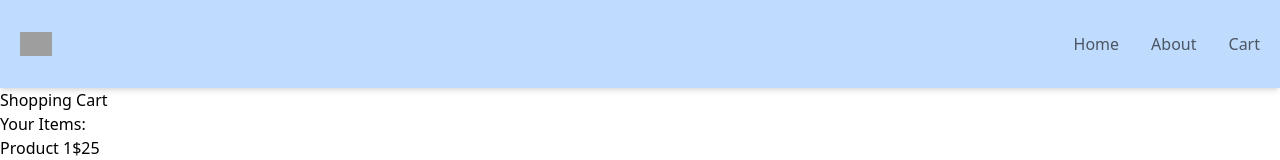
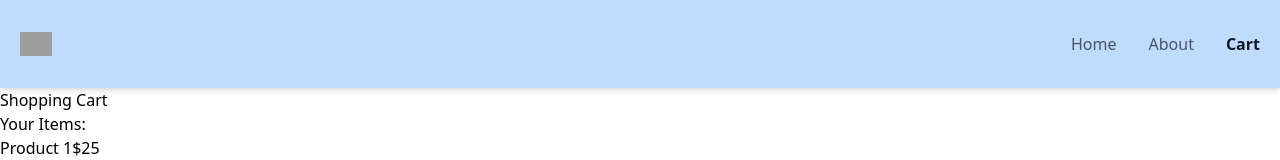
Before and after one commit to Maksym82/tailwind-and-css-modules, a React (Vite) app: page /cart in a window 1280 px wide. Shown: the top 160 px of the page. Built offline with nearby package versions, Linux system fonts and the light colour scheme; grey boxes are pictures that could not be loaded.

Commit message:
Add styles

```diff
--- a/src/UI/NavLinkMenu.jsx
+++ b/src/UI/NavLinkMenu.jsx
@@ -2,7 +2,8 @@
 
 export default function NavMenuLink({ to, children }) {
     return (
-        <NavLink className="text-gray-600" to={to}>
+        <NavLink className={({ isActive }) => (isActive ? "text-gray-900 font-semibold" : "text-gray-600")}
+            to={to}>
             {children}
         </NavLink>
     )
```
